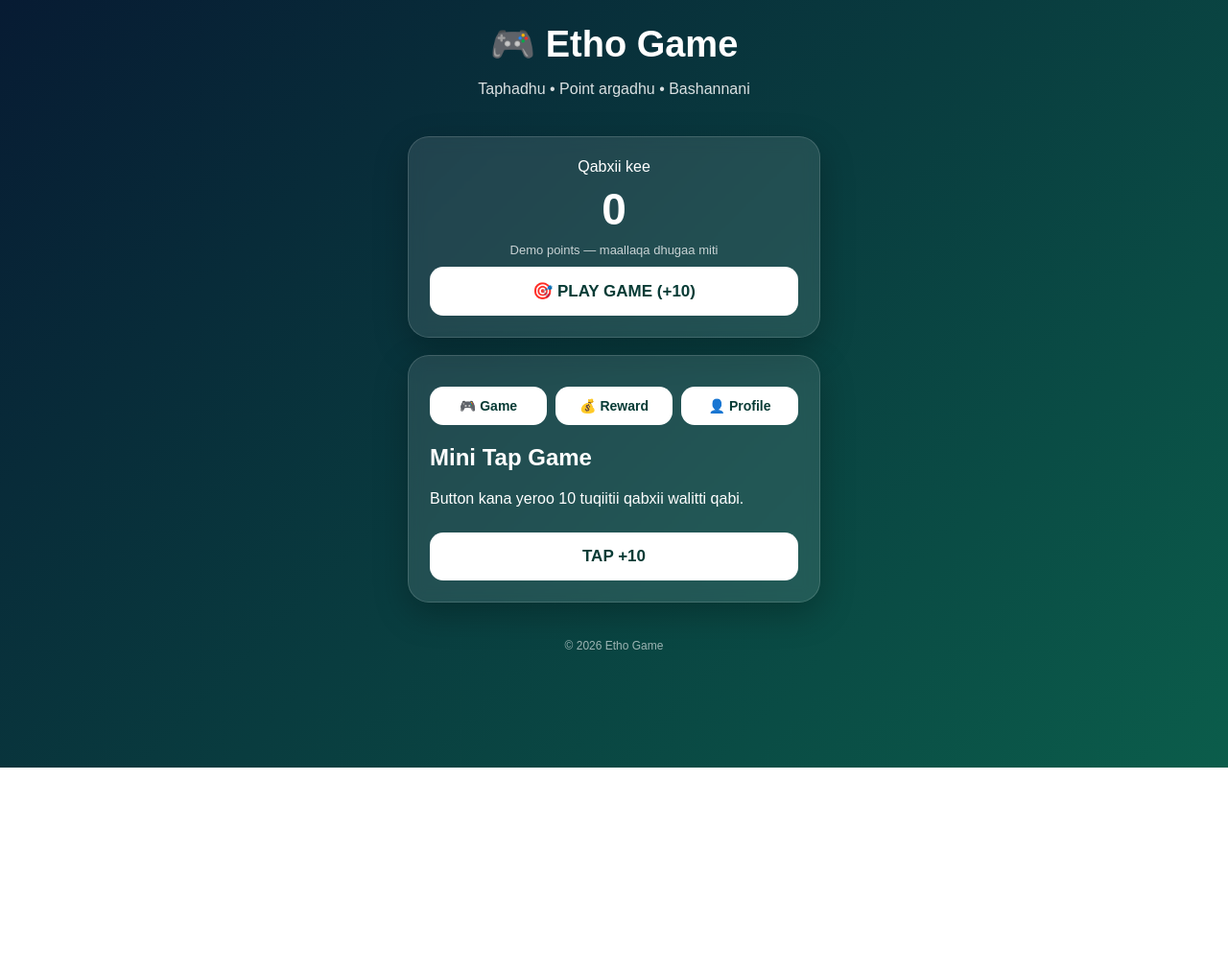
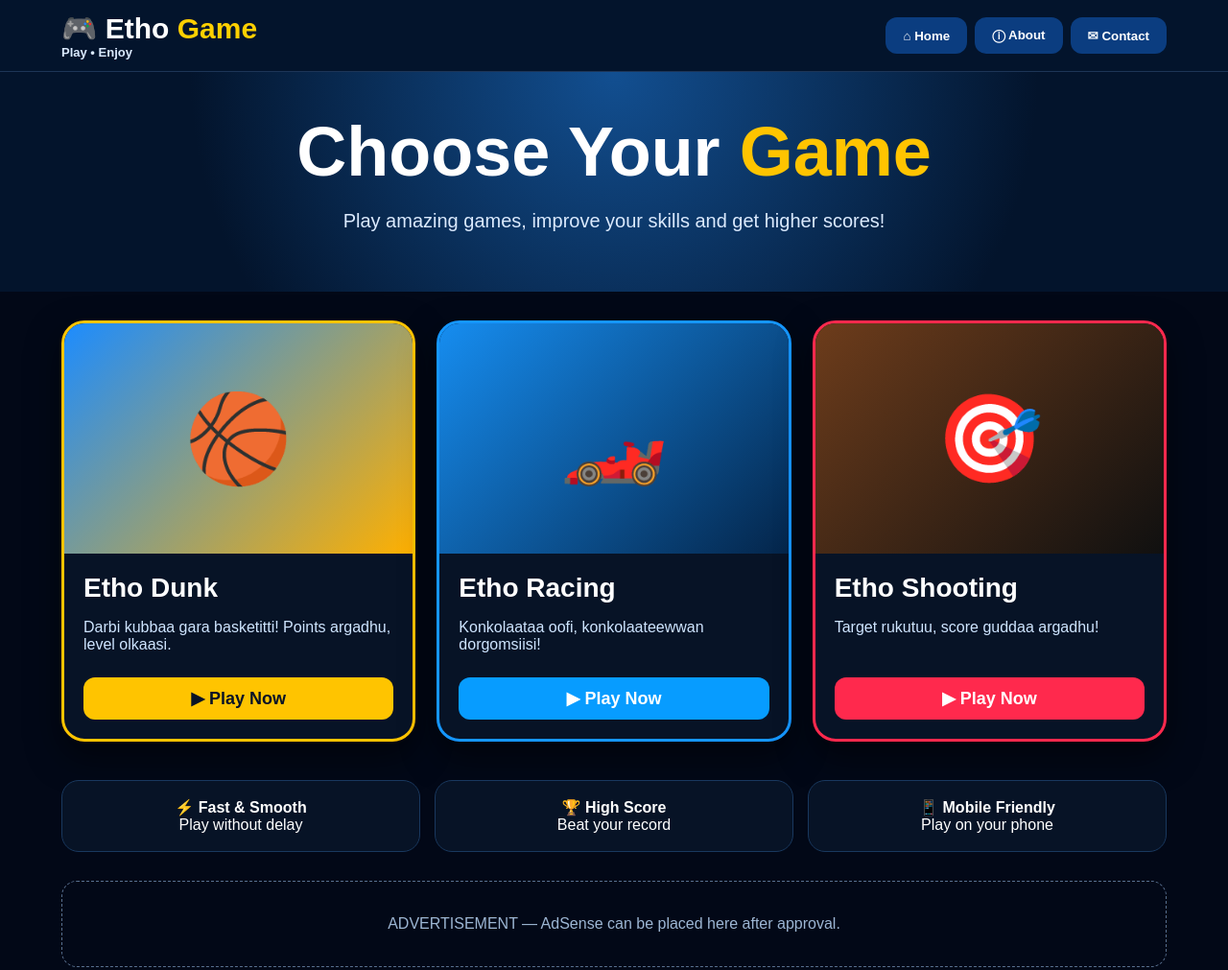
Before and after one commit to borifankoo9-art/Etho-game-, a plain HTML site: page index.html in a window 1280 px wide. Shown: the top 1011 px of the page at 96% size. Before the commit the page ends 800 px from the top, so only its background shows below. Drawn offline with Linux system fonts and the light colour scheme.

Commit message:
Add files via upload

```diff
--- a/index.html
+++ b/index.html
@@ -3,71 +3,63 @@
 <head>
 <meta charset="utf-8">
 <meta name="viewport" content="width=device-width,initial-scale=1">
-<title>Etho Game</title>
+<meta name="description" content="Etho Game - Dunk, Racing fi Shooting">
+<title>Etho Game — Play • Enjoy</title>
 <style>
-*{box-sizing:border-box}body{margin:0;font-family:Arial,sans-serif;background:linear-gradient(135deg,#071b33,#0b5d4b);color:#fff;min-height:100vh}
-header{padding:24px 18px;text-align:center}h1{margin:0;font-size:38px}header p{opacity:.85}
-.card{max-width:430px;margin:0 auto 18px;background:rgba(255,255,255,.1);backdrop-filter:blur(8px);border:1px solid rgba(255,255,255,.15);border-radius:22px;padding:22px;box-shadow:0 12px 35px rgba(0,0,0,.25)}
-.balance{text-align:center}.points{font-size:46px;font-weight:800;margin:8px 0}
-button{width:100%;padding:15px;border:0;border-radius:14px;margin-top:10px;font-size:17px;font-weight:700;cursor:pointer;background:#fff;color:#073b35}
-button:active{transform:scale(.98)}.nav{display:grid;grid-template-columns:repeat(3,1fr);gap:9px}.nav button{font-size:14px;padding:12px}
-.hidden{display:none}.small{font-size:13px;opacity:.75}.reward{padding:12px;border-radius:14px;background:rgba(0,0,0,.18);margin-top:10px}
-footer{text-align:center;padding:20px;font-size:12px;opacity:.6}
+*{box-sizing:border-box}body{margin:0;background:#020817;color:#fff;font-family:Arial,sans-serif}
+header{background:#03142c;border-bottom:1px solid #1d3557;padding:12px 5%;display:flex;align-items:center;gap:25px;position:sticky;top:0;z-index:5}
+.logo{font-size:30px;font-weight:900}.logo span{color:#ffd000}.tag{color:#dbeafe;font-size:13px}
+nav{margin-left:auto;display:flex;gap:8px;flex-wrap:wrap}nav button,.play{border:0;border-radius:12px;padding:11px 18px;background:#0b3d80;color:#fff;font-weight:700;cursor:pointer}
+.hero{padding:42px 5%;background:radial-gradient(circle at 50% 0,#124f91,#03142c 65%);text-align:center}
+.hero h1{font-size:clamp(35px,7vw,72px);margin:0}.hero h1 span{color:#ffc400}.hero p{font-size:20px;color:#dbeafe}
+.grid{display:grid;grid-template-columns:repeat(3,1fr);gap:22px;padding:30px 5%;max-width:1400px;margin:auto}
+.game{background:#071326;border:3px solid #1596ff;border-radius:24px;overflow:hidden;box-shadow:0 15px 35px #0008}.game.dunk{border-color:#ffc400}.game.shoot{border-color:#ff294d}
+.visual{height:240px;display:flex;align-items:center;justify-content:center;font-size:90px;background:linear-gradient(135deg,#168df0,#04254a)}
+.dunk .visual{background:linear-gradient(135deg,#1c8cff,#ffb000)}.shoot .visual{background:linear-gradient(135deg,#6d3c1b,#101010)}
+.content{padding:20px}.content h2{font-size:28px;margin:0 0 8px}.content p{color:#cfe5ff;min-height:45px}.play{width:100%;font-size:18px;background:#ffc400;color:#071326}.racing .play{background:#079cff;color:white}.shoot .play{background:#ff294d;color:white}
+.info{display:grid;grid-template-columns:repeat(3,1fr);gap:15px;padding:10px 5% 30px;max-width:1400px;margin:auto}.info div{background:#071326;border-radius:18px;padding:18px;text-align:center;border:1px solid #19385e}
+.ad{margin:0 5% 30px;border:1px dashed #58708f;border-radius:16px;min-height:90px;display:flex;align-items:center;justify-content:center;color:#9db6d3}
+.page{display:none;max-width:900px;margin:auto;padding:35px 5%}.page.active{display:block}.page p{color:#cfe5ff;line-height:1.7}
+.gameScreen{display:none;text-align:center;padding:25px}.gameScreen.active{display:block}.back{margin:10px;padding:10px 18px;border-radius:10px;border:0}
+#dunkTarget{font-size:90px;background:none;border:0;cursor:pointer}#raceArea{height:420px;background:#183047;position:relative;overflow:hidden;border-radius:20px}.car{position:absolute;bottom:20px;left:45%;font-size:55px}.target{font-size:70px;background:none;border:0;cursor:pointer}
+footer{text-align:center;border-top:1px solid #1d3557;padding:25px;color:#8fa9c5}
+@media(max-width:850px){.grid{grid-template-columns:1fr}.info{grid-template-columns:1fr}.tag{display:none}header{gap:8px}.logo{font-size:23px}}
 </style>
 </head>
 <body>
-<header><h1>🎮 Etho Game</h1><p>Taphadhu • Point argadhu • Bashannani</p></header>
+<header><div class="logo">🎮 Etho <span>Game</span><div class="tag">Play • Enjoy</div></div>
+<nav><button onclick="home()">⌂ Home</button><button onclick="show('about')">ⓘ About</button><button onclick="show('contact')">✉ Contact</button></nav></header>
 
-<main>
-<section class="card balance">
-  <div>Qabxii kee</div>
-  <div class="points" id="points">0</div>
-  <div class="small">Demo points — maallaqa dhugaa miti</div>
-  <button onclick="play()">🎯 PLAY GAME (+10)</button>
+<div id="homePage">
+<section class="hero"><h1>Choose Your <span>Game</span></h1><p>Play amazing games, improve your skills and get higher scores!</p></section>
+<section class="grid">
+<article class="game dunk"><div class="visual">🏀</div><div class="content"><h2>Etho Dunk</h2><p>Darbi kubbaa gara basketitti! Points argadhu, level olkaasi.</p><button class="play" onclick="startDunk()">▶ Play Now</button></div></article>
+<article class="game racing"><div class="visual">🏎️</div><div class="content"><h2>Etho Racing</h2><p>Konkolaataa oofi, konkolaateewwan dorgomsiisi!</p><button class="play" onclick="startRace()">▶ Play Now</button></div></article>
+<article class="game shoot"><div class="visual">🎯</div><div class="content"><h2>Etho Shooting</h2><p>Target rukutuu, score guddaa argadhu!</p><button class="play" onclick="startShoot()">▶ Play Now</button></div></article>
 </section>
+<section class="info"><div>⚡<b> Fast & Smooth</b><br>Play without delay</div><div>🏆<b> High Score</b><br>Beat your record</div><div>📱<b> Mobile Friendly</b><br>Play on your phone</div></section>
+<div class="ad">ADVERTISEMENT — AdSense can be placed here after approval.</div>
+</div>
 
-<section class="card">
-  <div class="nav">
-    <button onclick="show('game')">🎮 Game</button>
-    <button onclick="show('reward')">💰 Reward</button>
-    <button onclick="show('profile')">👤 Profile</button>
-  </div>
+<section id="about" class="page"><h1>About Etho Game</h1><p>Etho Game is a simple entertainment portal containing Dunk, Racing and Shooting mini-games.</p><button onclick="home()">← Back</button></section>
+<section id="contact" class="page"><h1>Contact</h1><p>Before publishing, replace this text with your real contact email.</p><button onclick="home()">← Back</button></section>
 
-  <div id="game">
-    <h2>Mini Tap Game</h2>
-    <p>Button kana yeroo 10 tuqiitii qabxii walitti qabi.</p>
-    <button onclick="play()">TAP +10</button>
-  </div>
+<section id="dunkGame" class="gameScreen"><h1>🏀 Etho Dunk</h1><p>Basket tuqi! <b id="dScore">0</b></p><button id="dunkTarget" onclick="dunk()">🏀</button><p>+10 points</p><button class="back" onclick="home()">← Home</button></section>
+<section id="raceGame" class="gameScreen"><h1>🏎️ Etho Racing</h1><p>⬅️ ➡️ tuqiitii konkolaataa sochoosi.</p><div id="raceArea"><div class="car" id="car">🏎️</div></div><p>Score: <b id="rScore">0</b></p><button class="back" onclick="home()">← Home</button></section>
+<section id="shootGame" class="gameScreen"><h1>🎯 Etho Shooting</h1><p>Target rukuti! Score: <b id="sScore">0</b></p><button class="target" id="target" onclick="shoot()">🎯</button><p>+10 points</p><button class="back" onclick="home()">← Home</button></section>
 
-  <div id="reward" class="hidden">
-    <h2>🏆 Reward</h2>
-    <div class="reward">100 points = reward demo</div>
-    <p class="small">Kaffaltii Telebirr dhugaa argamsiisuuf backend/payment integration barbaachisa.</p>
-  </div>
-
-  <div id="profile" class="hidden">
-    <h2>👤 Profile</h2>
-    <p>Player: Guest</p>
-    <p>Points: <b id="profilePoints">0</b></p>
-  </div>
-</section>
-</main>
-
-<footer>© 2026 Etho Game</footer>
-
+<footer>© 2026 Etho Game • Privacy Policy • Terms</footer>
 <script>
-let points=Number(localStorage.getItem('ethoPoints')||0);
-function update(){
- document.getElementById('points').textContent=points;
- document.getElementById('profilePoints').textContent=points;
- localStorage.setItem('ethoPoints',points);
-}
-function play(){points+=10;update();}
-function show(id){
- ['game','reward','profile'].forEach(x=>document.getElementById(x).classList.add('hidden'));
- document.getElementById(id).classList.remove('hidden');
-}
-update();
+let d=0,r=0,s=0,carX=45;
+function hideAll(){document.querySelectorAll('.page,.gameScreen').forEach(x=>x.classList.remove('active'));document.getElementById('homePage').style.display='none'}
+function home(){hideAll();document.getElementById('homePage').style.display='block'}
+function show(id){hideAll();document.getElementById(id).classList.add('active')}
+function startDunk(){hideAll();document.getElementById('dunkGame').classList.add('active')}
+function startRace(){hideAll();document.getElementById('raceGame').classList.add('active')}
+function startShoot(){hideAll();document.getElementById('shootGame').classList.add('active')}
+function dunk(){d+=10;document.getElementById('dScore').textContent=d}
+function shoot(){s+=10;document.getElementById('sScore').textContent=s;let t=document.getElementById('target');t.style.transform='translate('+((Math.random()*180)-90)+'px,'+((Math.random()*120)-60)+'px)'}
+document.addEventListener('keydown',e=>{if(e.key==='ArrowLeft')carX=Math.max(5,carX-5);if(e.key==='ArrowRight')carX=Math.min(88,carX+5);document.getElementById('car').style.left=carX+'%'});
+document.getElementById('raceArea').addEventListener('click',()=>{r+=10;document.getElementById('rScore').textContent=r});
 </script>
-</body>
-</html>
+</body></html>
```
